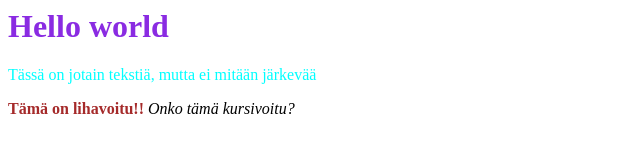
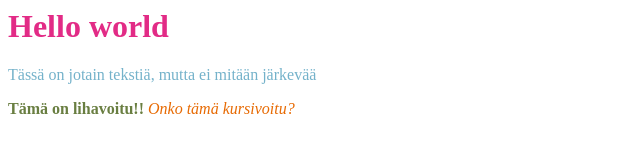
Before and after one commit to Oonuliina/demo1, a plain HTML site: page index.html in a window 1280 px wide. Shown: the whole page, without its empty margins (0-640 px from the left). Drawn offline with Linux system fonts and the light colour scheme.

Commit message:
Update index.html

```diff
--- a/index.html
+++ b/index.html
@@ -1,5 +1,5 @@
 <title>Cute ass otsikko (~^__^)~</title>
-<H1 style="color: blueviolet;">Hello world</H1>
-<P style="color: cyan;">Tässä on jotain tekstiä, mutta ei mitään järkevää</p>
-<B style="color: brown;">Tämä on lihavoitu!!</B>
-<I>Onko tämä kursivoitu?</I>
+<H1 style="color: rgb(226, 43, 134);">Hello world</H1>
+<P style="color: rgb(116, 178, 202);">Tässä on jotain tekstiä, mutta ei mitään järkevää</p>
+<B style="color: rgb(105, 126, 65);">Tämä on lihavoitu!!</B>
+<I style="color: rgb(231, 106, 3);">Onko tämä kursivoitu?</I>
```
